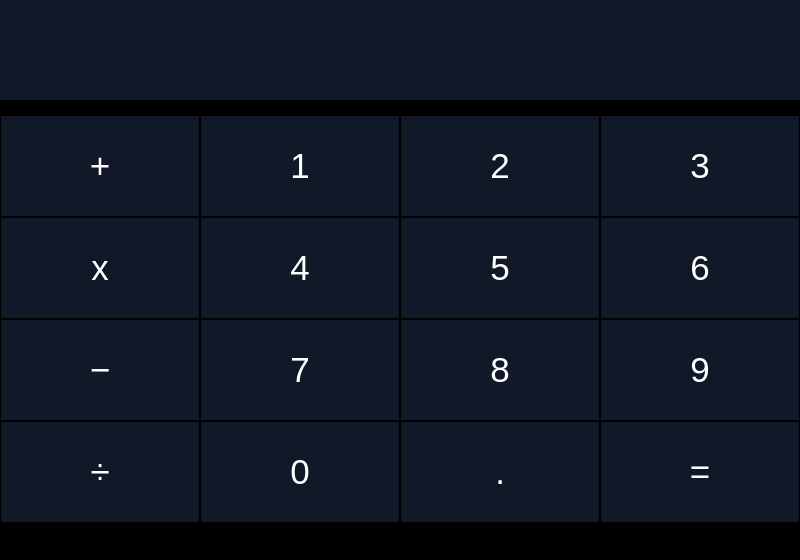
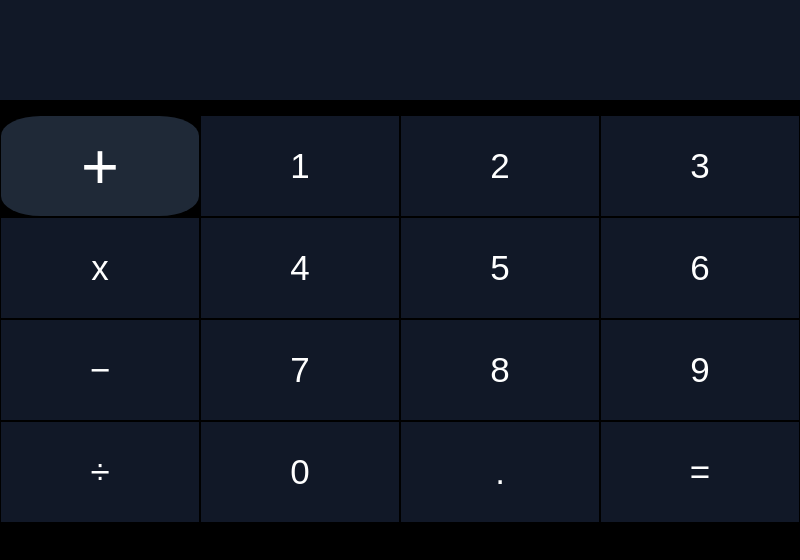
Before and after one commit to tothepointcode/crispy-chainsaw, an Electron app: page index.html in a window 800 px wide. In both pictures the pointer is over the button 100 px from the left and 166 px from the top of the page. Drawn offline with Linux system fonts and the light colour scheme.

Commit message:
feat: :construction: Css event added for button on hover
Style adjustments made when event is triggerred.

```diff
--- a/style/index.css
+++ b/style/index.css
@@ -46,4 +46,14 @@ body .keys .row button {
   color: var(--white);
   margin: 1px;
   border: 0px;
+
+  transition: all 0.3s ease-in-out;
 }
+
+/* events */
+body .keys .row button:hover {
+  font-size: 65px;
+  background-color: var(--gray2);
+  color: var(--white);
+  border-radius: 20%;
+}
```
